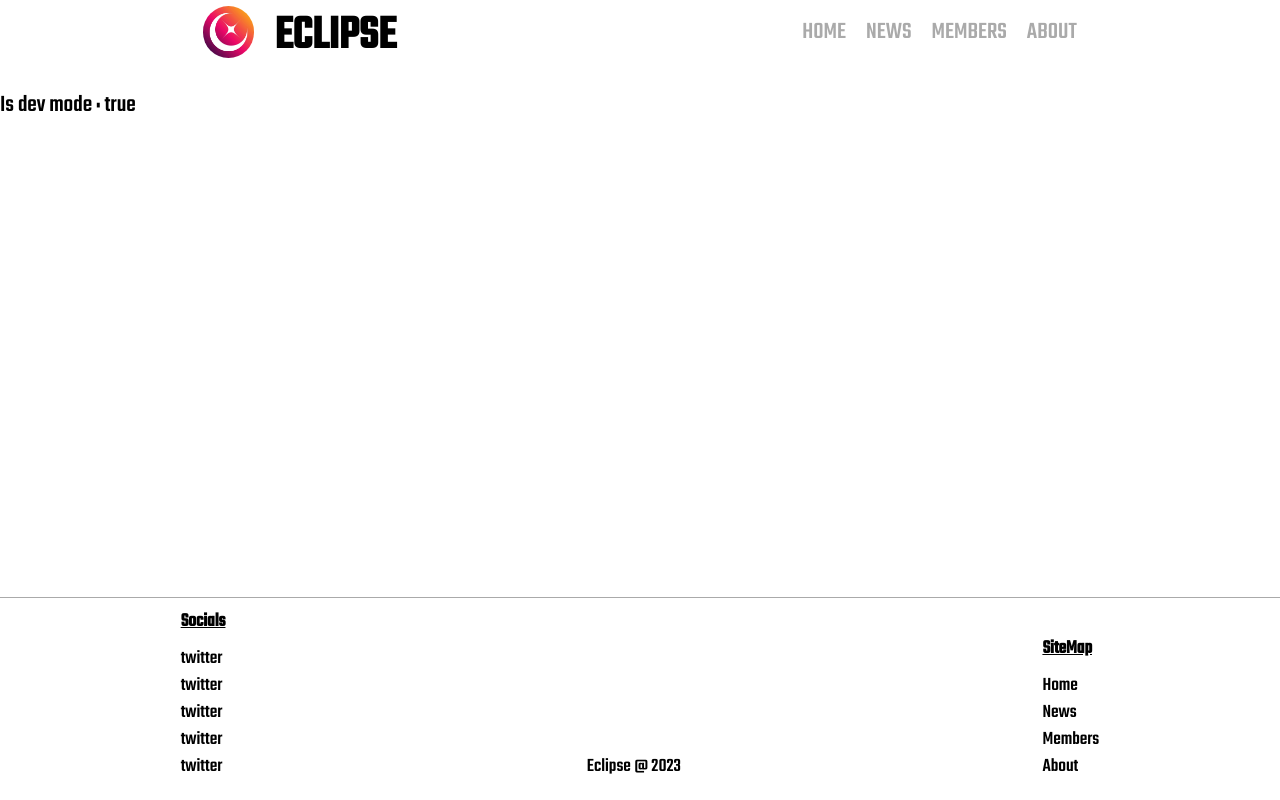
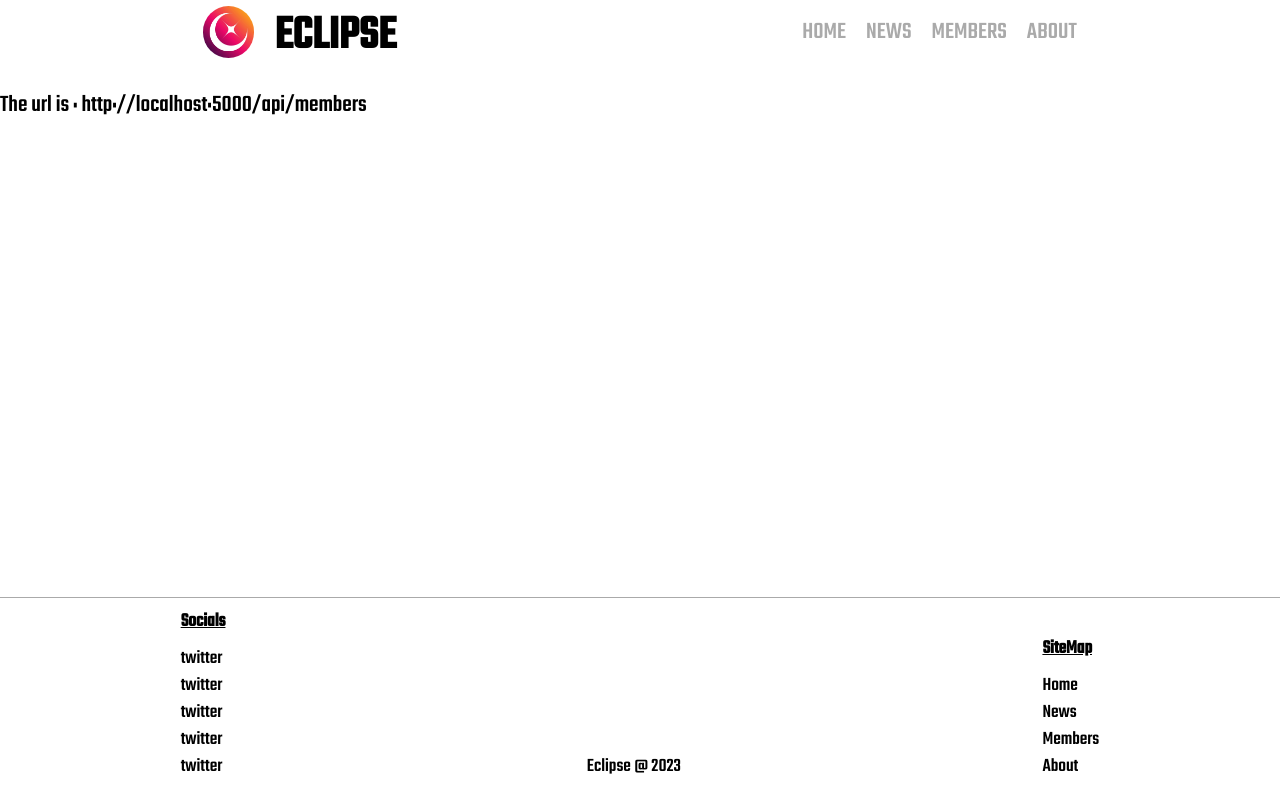
Before and after one commit to atalatable/eclipse-website, an Angular app in the folder app/: page / in a window 1280 px wide. Built offline with nearby package versions, Linux system fonts and the light colour scheme.

Commit message:
changed architecture

```diff
--- a/app/src/app/app-routing.module.ts
+++ b/app/src/app/app-routing.module.ts
@@ -4,13 +4,14 @@ import { HomeComponent } from './components/pages/home/home.component';
 import { MembersComponent } from './components/pages/members/members.component';
 import { NewsComponent } from './components/pages/news/news.component';
 import { AboutComponent } from './components/pages/about/about.component';
+import { UnknownComponent } from './components/pages/unknown/unknown.component';
 
 const routes: Routes = [
   {path:'', component:HomeComponent},
   {path:'members', component:MembersComponent},
   {path:'news', component:NewsComponent},
   {path:'about', component:AboutComponent},
-  {path:'**', component:HomeComponent}
+  {path:'**', component:UnknownComponent}
 ];
 
 @NgModule({
--- a/app/src/app/app.module.ts
+++ b/app/src/app/app.module.ts
@@ -8,6 +8,7 @@ import { FooterComponent } from './components/partials/footer/footer.component';
 import { MembersComponent } from './components/pages/members/members.component';
 import { NewsComponent } from './components/pages/news/news.component';
 import { AboutComponent } from './components/pages/about/about.component';
+import { UnknownComponent } from './components/pages/unknown/unknown.component';
 
 @NgModule({
   declarations: [
@@ -16,7 +17,8 @@ import { AboutComponent } from './components/pages/about/about.component';
     FooterComponent,
     MembersComponent,
     NewsComponent,
-    AboutComponent
+    AboutComponent,
+    UnknownComponent
   ],
   imports: [
     BrowserModule,
--- a/app/src/app/components/pages/home/home.component.html
+++ b/app/src/app/components/pages/home/home.component.html
@@ -1 +1 @@
-<p>Is dev mode : {{mode}}</p>
+<p>The url is : {{url_members}}</p>
--- a/app/src/app/components/pages/home/home.component.ts
+++ b/app/src/app/components/pages/home/home.component.ts
@@ -1,4 +1,5 @@
 import { Component, isDevMode } from '@angular/core';
+import { MEMBERS_URL } from 'src/app/shared/constants/url';
 
 @Component({
   selector: 'app-home',
@@ -7,4 +8,5 @@ import { Component, isDevMode } from '@angular/core';
 })
 export class HomeComponent {
   mode = isDevMode();
+  url_members:string = MEMBERS_URL;
 }
--- /dev/null
+++ b/app/src/app/components/pages/unknown/unknown.component.html
@@ -0,0 +1 @@
+<p>Page {{ href }} not found</p>
--- /dev/null
+++ b/app/src/app/components/pages/unknown/unknown.component.ts
@@ -0,0 +1,17 @@
+import { Component, OnInit } from '@angular/core';
+import { Router } from '@angular/router';
+
+@Component({
+  selector: 'app-unknown',
+  templateUrl: './unknown.component.html',
+  styleUrls: ['./unknown.component.scss']
+})
+export class UnknownComponent implements OnInit {
+  href:string = "";
+
+  constructor(private router:Router) {}
+
+  ngOnInit(): void {
+      this.href = this.router.url;
+  }
+}
```
Also changed, not shown: app/src/app/components/pages/unknown/unknown.component.scss (added).
